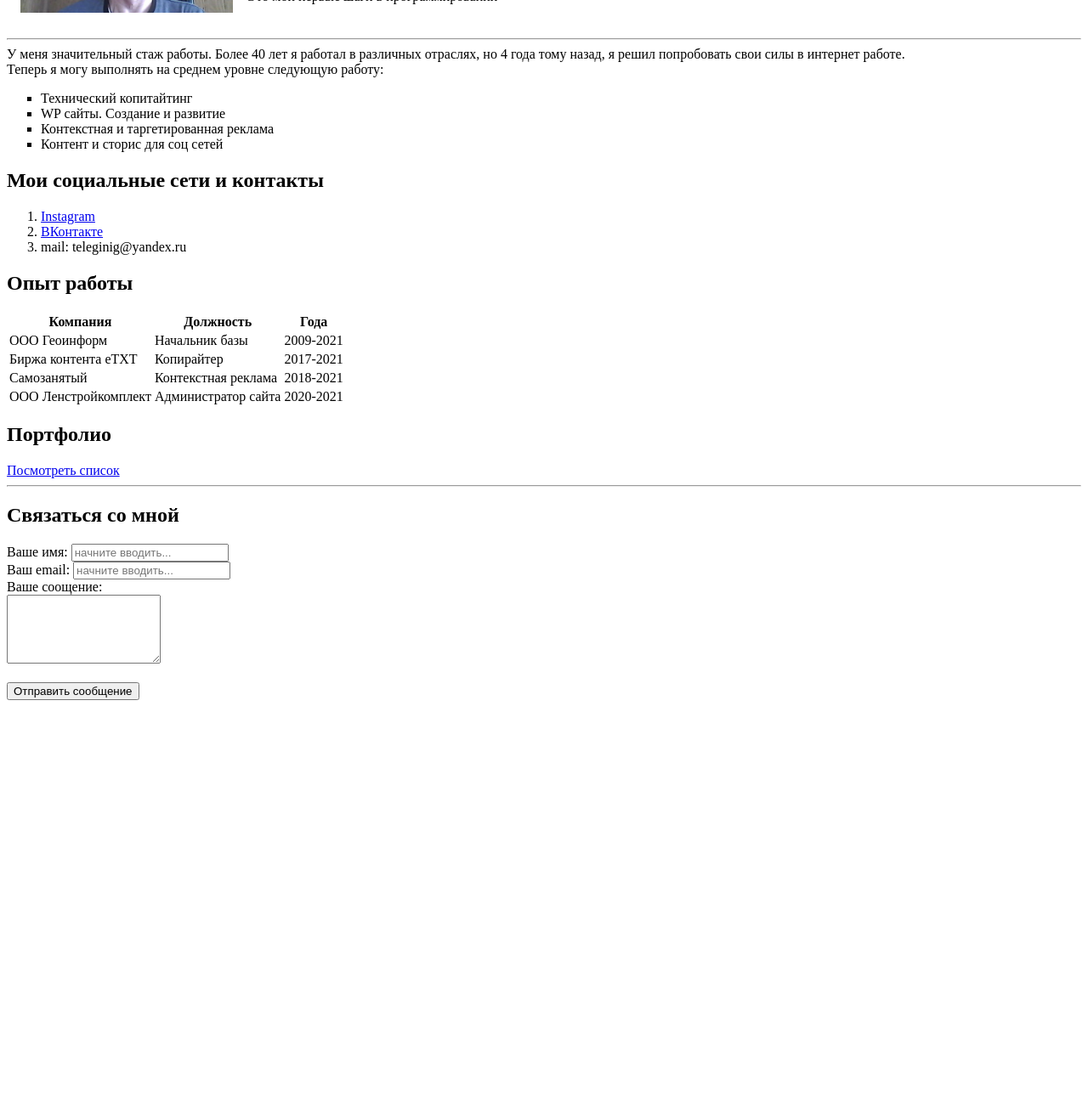
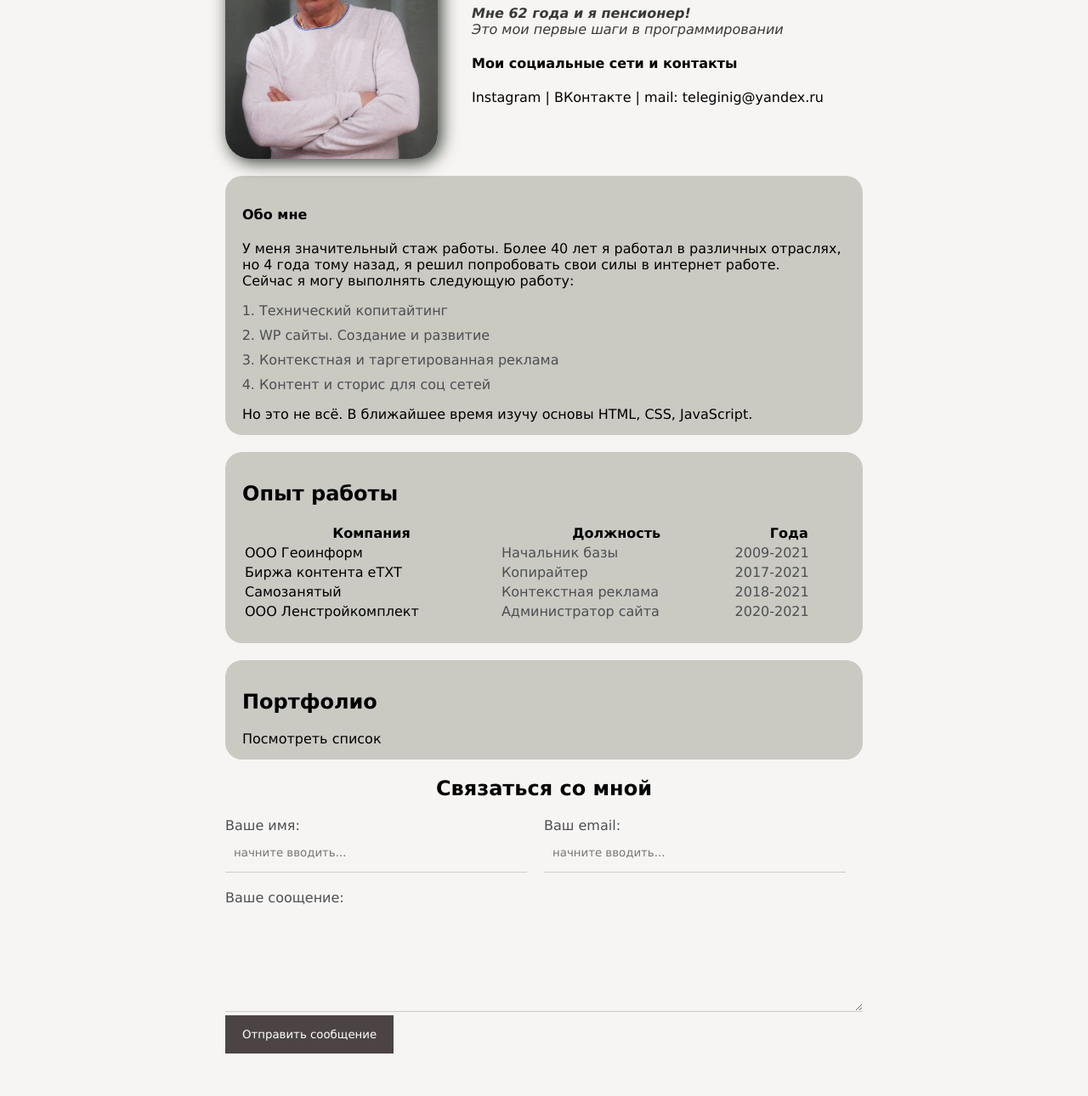
Before and after one commit to TIV55/-, a plain HTML site: page index.html in a window 1280 px wide. Shown: the part 151-1441 px from the top of the page at 85% size. Before the commit the page ends 983 px from the top, so only its background shows below. Drawn offline with Linux system fonts and the light colour scheme.

Commit message:
Add files via upload

```diff
--- a/index.html
+++ b/index.html
@@ -2,47 +2,55 @@
 
 <head>
    <meta charset="UTF-8">
-   <title>Igor Teledin CV</title>
+   <title>Igor Telegin CV</title>
+  <link href="style.CSS" rel="stylesheet" />
+
 
 </head>
 <body>
-   <table cellspacing="15">
-      <tr>
-         <td>
-            <img src="аватар.jpg" width="250"  alt="Моя фотография"/>
-         </td>
+<div class="container">
+      <div class="info">
+         <img src="avatar2.webp" alt="Моя фотография" class="avatar" />
+
+         <div class="info-text">
+         <h1>Игорь Владимирович Телегин</h1>
+         <p> <strong> Мне 62 года и я пенсионер!</strong></p>
+         <p>Это мои первые шаги в программировании</p>
+
+         <h4>Мои социальные сети и контакты</h4>
 
 
-         <td>
-             <h1>Игорь Владимирович Телегин</h1>
-            <p> <em> <strong> Мне 62 года и я пенсионер!</strong></em></p>
-            <p>Это мои первые шаги в программировании</p>
-
-         </td>
-      </tr>
-   </table>
+            <a href="https://www.instagram.com/ivtelega/" target="_blank">Instagram</a>
+            | <a href="https://vk.com/id384104365" target="_blank">ВКонтакте</a>
+            | mail: teleginig@yandex.ru
+      </div>
+      </div>
 
 
-  <hr>
-  У меня  значительный стаж работы. Более 40 лет я работал в различных отраслях, но 4 года тому назад, я решил попробовать свои силы в интернет работе. <br>
-     Теперь я могу выполнять на среднем уровне следующую работу:
-     <ul type="square">
+
+
+
+
+     <div class="card bg-yellow ">
+       <h4> Обо мне</h4>
+            У меня значительный стаж работы. Более 40 лет я работал в различных отраслях, но 4 года тому назад, я решил попробовать
+            свои силы в интернет работе. <br>
+            Сейчас я могу выполнять следующую работу:
+            <ol class=" list">
                <li>Технический копитайтинг</li>
                <li>WP сайты. Создание и развитие</li>
                <li>Контекстная и таргетированная реклама</li>
                <li>Контент и сторис для соц сетей</li>
-     </ul>
-<h2>Мои социальные сети и контакты</h2>
-     <ol>
+       </ol>
+Но это не всё. В ближайшее время изучу основы HTML, CSS, JavaScript.
+    </div>
 
-           <li><a href="https://www.instagram.com/ivtelega/" target="_blank">Instagram</a>
-             <li> <a href="https://vk.com/id384104365" target="_blank">ВКонтакте</a>
-               <li> mail: teleginig@yandex.ru
 
-     </ol>
+   <div class="card bg-gren">
+
+      <table class="table">
+         <tr>
       <h2>Опыт работы</h2>
-     <table>
-        <tr>
             <th>Компания</th>
             <th>Должность</th>
             <th>Года</th>
@@ -70,36 +78,56 @@
             <td>2020-2021</td>
          </tr>
 
+            </table>
+            </div>
+         <div class="card bg-red">
+
+      <h2>Портфолио</h2>
+      <a href="portfolio.html">Посмотреть список</a>
+   </div>
+
+     <div class="contact">
+      <h2>Связаться со мной</h2>
+      <form action="/">
+         <div class="row">
+         <div class="form-group">
+         <label for="name">Ваше имя:</label>
+
+
+         <input type="text" id="name" placeholder="начните вводить..." />
+
+      </div>
+
+      <div class="form-group">
+         <label for="email">Ваш email:</label>
+
+         <input type="email" id="email" placeholder="начните вводить..." />
+      </div>
+      </div>
+
+      <div class="form-group">
+         <label for="text">Ваше соощение:</label>
+         <br>
+         <textarea id="text" rows="5" cols="20"></textarea>
+
+
+         </div>
+
+         <input class="btn" type="submit" value="Отправить сообщение" />
+      </form>
+     </div>
+
+<div class="position">
+   <div class="box"></div>
+</div>
+</div>
 
 
 
-    </table>
-   <h2>Портфолио</h2>
-   <a href="portfolio.html">Посмотреть список</a>
-   <hr>
-   <h2>Связаться со мной</h2>
-   <form action="/">
-      <label for="name">Ваше имя:</label>
-
-      <input type="text" id="name" placeholder="начните вводить..." />
-      <br>
 
 
-      <label for="email">Ваш email:</label>
-
-      <input type="email" id="email" placeholder="начните вводить..." />
-
-      <br>
-
-      <label for="text">Ваше соощение:</label>
-      <br>
-      <textarea id="text" rows="5" cols="20"></textarea>
-   </form>
-
-   <br>
-   <input type="submit" value="Отправить сообщение">
-
-
+    </div>
+      <div style="margin-bottom: 500px;;"></div>
    </body>
 
 
--- /dev/null
+++ b/style.CSS
@@ -0,0 +1,182 @@
+
+ /* * {
+   padding: 0;
+   margin: 0;
+ } */
+
+
+
+
+body {
+    background-color: rgb(247, 245, 243);
+    color:rgb(0, 0, 0);
+
+  font-size: 16px;
+  font-weight: normal;
+  font-family: Verdana, Geneva, Tahoma, sans-serif;
+  /* font: normal 16px  Verdana; */
+
+
+}
+a {
+  color: black;
+  text-decoration: none;
+}
+
+a:hover {
+  text-decoration: underline;
+
+}
+
+a:active {
+  color: brown;
+}
+a:visited {
+  color: gray;
+}
+
+
+.avatar {
+  width: 250px;
+  border-radius: 30px;
+  box-shadow: 4px 4px 20px rgb(50, 59, 51);
+}
+
+.info {
+  display: flex;
+  margin-bottom: 20px;
+}
+@media (max-width: 700px)
+{.info{
+  text-align: center;
+  display: block;
+}
+
+}
+.info-text {
+  margin-left: 40px;
+}
+.info-text h4 {
+  margin-bottom: 10;
+}
+.info p {
+  color: rgb(56, 56, 56);
+  margin: 0;
+  font-style: italic;
+  font-weight: normal;
+  /*text-decoration: underline;*/
+}
+/*Box Model*/
+.container {
+  max-width: 750px;
+  margin:  auto;
+  padding-top: 30px;
+}
+/*.social   {
+  background-color: rgba(68, 66, 56, 0.11);
+  padding: 15px 40px 25px 60px;
+  border: 5px solid rgb(94, 105, 91);
+  border-top-width: 55px;
+  border-left-width: 35px;
+  margin: 120px;
+
+}*/
+.bg-yellow {
+  background-color: #cac9c2;
+}
+.bg-gren {
+  background-color: #cac9c2;
+}
+.bg-red {
+  background-color: #cac9c2;
+}
+
+
+.card {
+  padding: 15px 20px;
+
+  margin-bottom: 20px;
+  border-radius: 20px
+}
+.card h2 {
+  margin-bottom: 20px;
+}
+.list {
+  padding: 0px 20px;
+}
+
+.list li {
+  color: #4d4f52;
+  margin-bottom: 10px;
+}
+
+.table {
+  width: 100%;
+  padding-bottom: 10px;
+}
+.table td:nth-child(2),
+.table td:nth-child(3){
+  color: #4d4f52;
+
+}
+.contact h2 {
+  text-align: center;
+
+}
+.form-group label {
+  display: block;
+  font-size: 14;
+  color: #4d4f52;
+}
+.form-group input,.form-group textarea {
+  width: 100%;
+  box-sizing: border-box;
+  border: none;
+  background: transparent;
+
+  border-bottom: 1px solid #ccc;
+  color: #000;
+  padding: 15px 10px;
+  outline: none;
+  font-family: inherit;
+}
+.row {
+  display: flex;
+  margin-bottom: 20px;
+}
+.row > .form-group {
+  width: 50%;
+  margin-right: 20px;
+}
+.btn {
+  background-color: rgb(76, 68, 68);
+  color: #fff;
+  padding: 15px 20px;
+  border: none;
+  font-family: inherit;
+  cursor: pointer;
+}
+.btn:hover {
+  color: rgb(165, 158, 57);
+}
+/*position*/
+.position {
+  position: relative;
+  /*border: 2px solid crimson;
+  margin-top:  40px;
+  padding: 10px;
+  height: 300px;*/
+
+}
+
+.box {
+  position: fixed;
+top: 0;
+
+
+  /*top: 5px;*/
+  left: 0px;
+  width: 100%;
+  height: 30px;
+  background-color: rgb(102, 95, 56);
+}
```
Also changed, not shown: avatar2.webp (added). Lines whose indentation alone changed are shown as unchanged.
